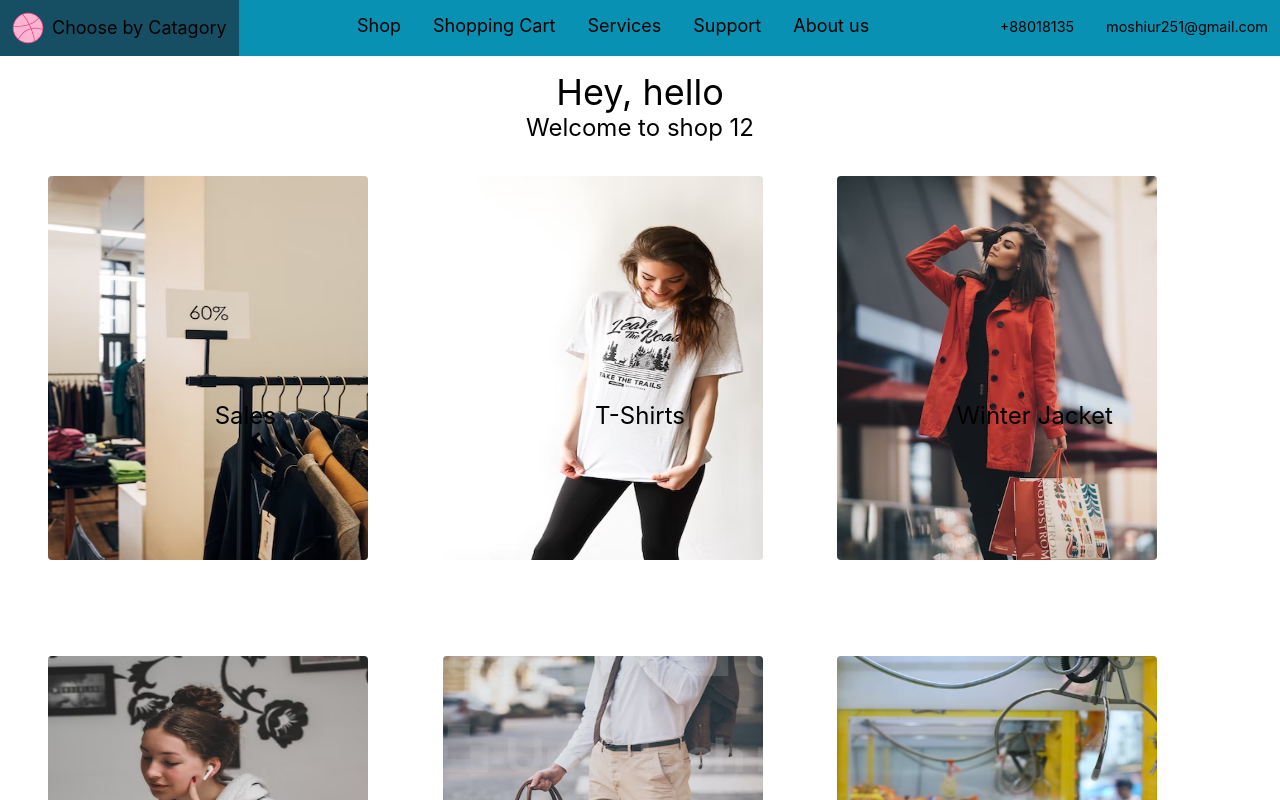
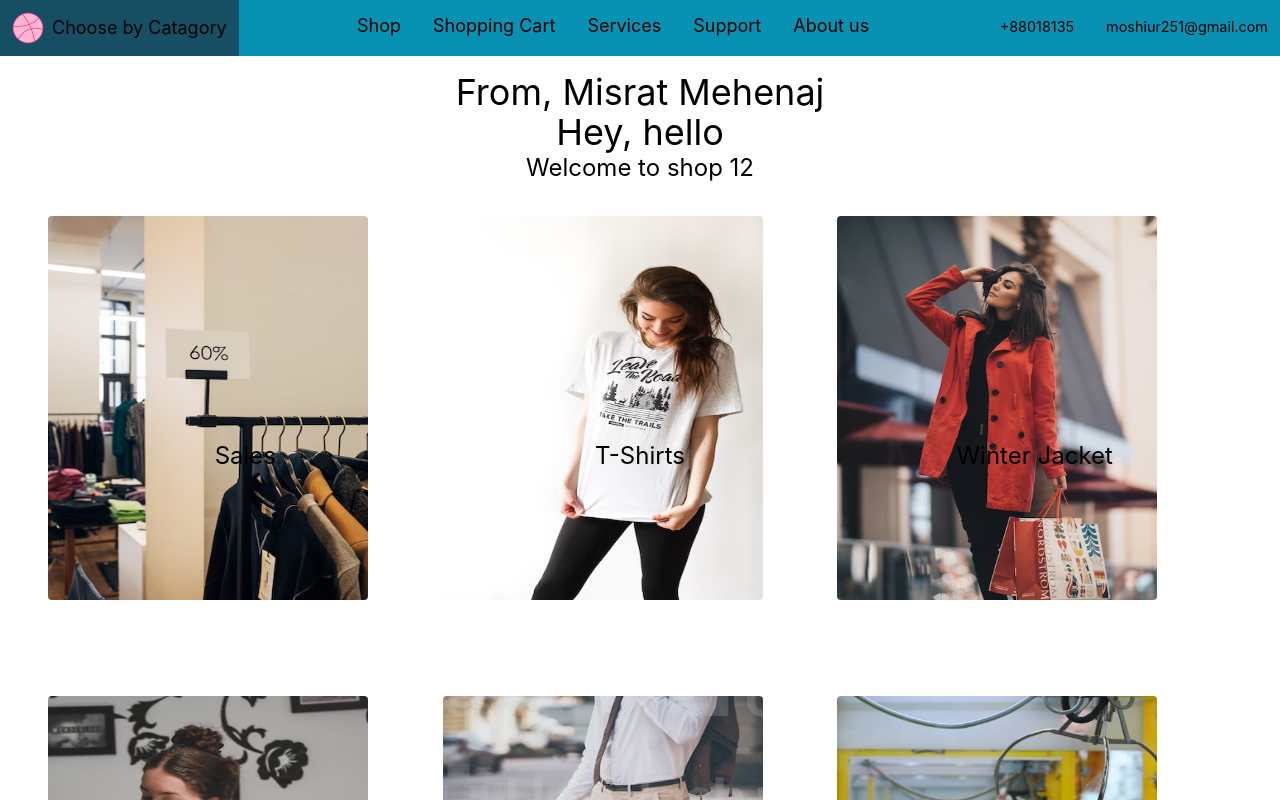
Before and after one commit to Robin745/practice-project, a React (Create React App) app: page /shop in a window 1280 px wide. Shown: the top 800 px of the page. Built offline with nearby package versions, Linux system fonts and the light colour scheme.

Commit message:
Update Shop.js
just changed one header tag

```diff
--- a/src/components/Shop/Shop.js
+++ b/src/components/Shop/Shop.js
@@ -8,6 +8,7 @@ const Shop = () => {
 
     return (
         <div className='mt-4'>
+            <h1 className='text-4xl'>From, Misrat Mehenaj</h1>
             <h1 className='text-4xl'>Hey, hello</h1>
             <h2 className='text-2xl'>Welcome to shop {products.length}</h2>
             <div className="grid grid-cols-1 md:grid-cols-2 lg:grid-cols-3 2xl:grid-cols-4 mt-8 md:mx-12">
```
